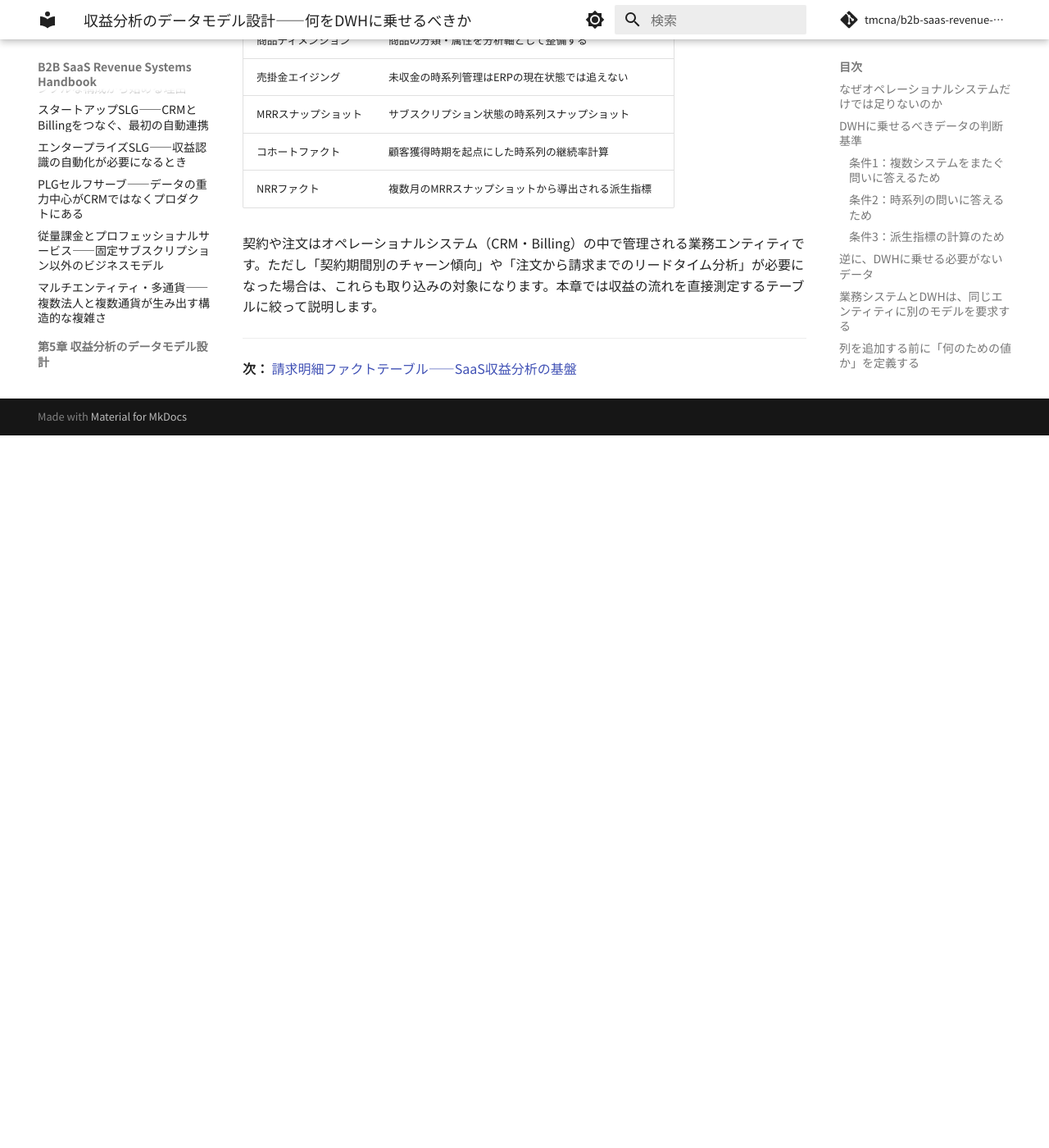
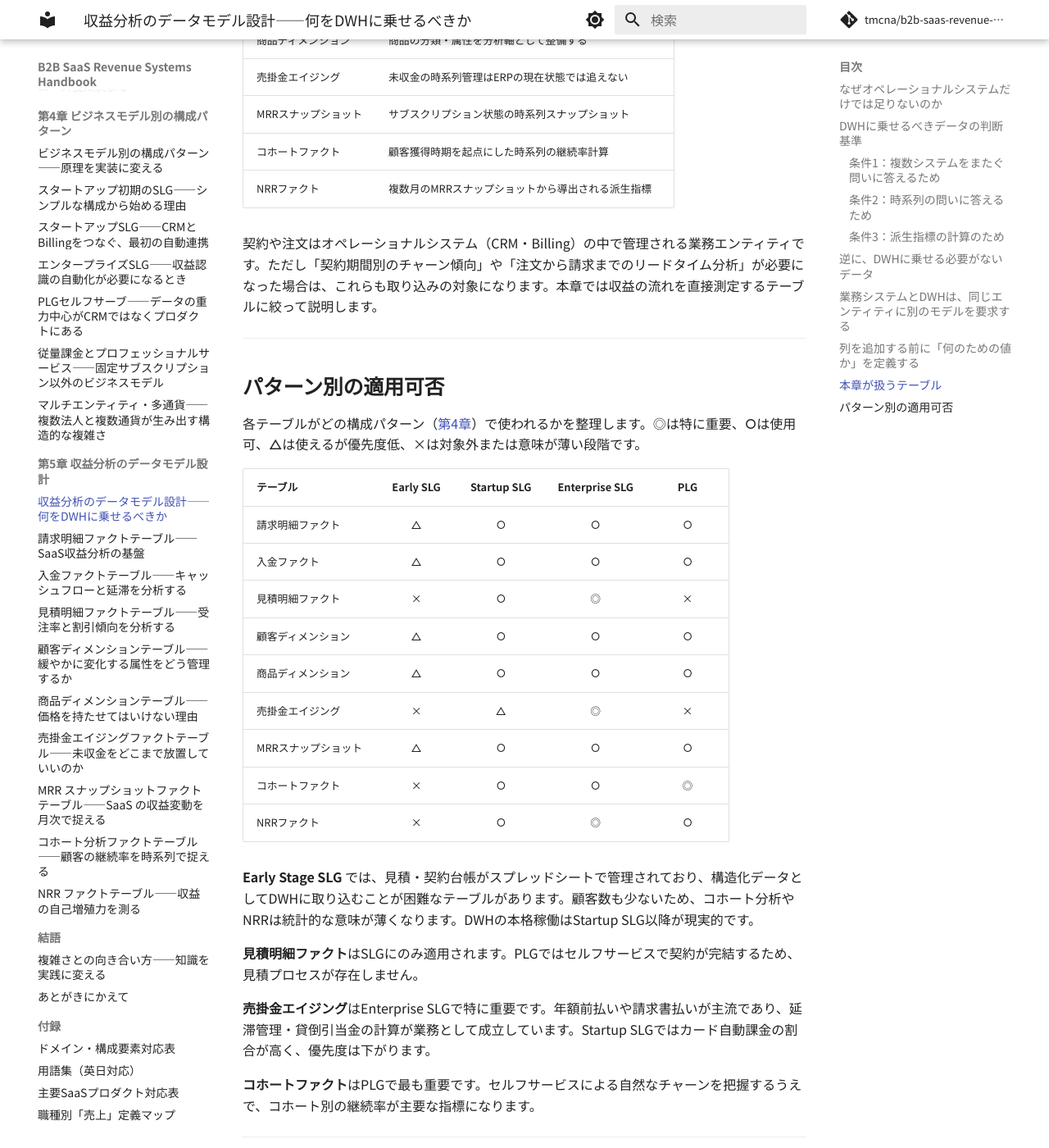
Before and after one commit to tmcna/b2b-saas-revenue-systems-handbook, an MkDocs documentation site: the page built from docs/05_dwh/00_intro.md, in a window 1280 px wide and 1400 px high, scrolled down 3709 px. Shown: the whole window at 82% size. Built offline with MkDocs 1.6.1 and Material for MkDocs 9.7.7, drawn with Linux system fonts in a browser that asks for light colours; comment, search, counter and statistics services are not loaded; before the commit the page ends 4240 px from its top, so only the background shows below that.

Commit message:
第5章イントロにパターン別適用可否の対応表を追加
4章の構成パターン（Early SLG / Startup SLG / Enterprise SLG / PLG）と
5章の各DWHテーブルの対応を一覧表で整理。見積明細・売掛金エイジング・
コホートファクトについて適用範囲の補足説明も追記した。

Co-Authored-By: Claude Sonnet 4.6 <noreply@anthropic.com>

```diff
--- a/docs/05_dwh/00_intro.md
+++ b/docs/05_dwh/00_intro.md
@@ -118,4 +118,30 @@ DWH のテーブルに列を追加するとき、「あると便利そう」と
 
 ---
 
+## パターン別の適用可否
+
+各テーブルがどの構成パターン（[第4章](../04_patterns/)）で使われるかを整理します。◎は特に重要、○は使用可、△は使えるが優先度低、×は対象外または意味が薄い段階です。
+
+| テーブル | Early SLG | Startup SLG | Enterprise SLG | PLG |
+|---|:---:|:---:|:---:|:---:|
+| 請求明細ファクト | △ | ○ | ○ | ○ |
+| 入金ファクト | △ | ○ | ○ | ○ |
+| 見積明細ファクト | × | ○ | ◎ | × |
+| 顧客ディメンション | △ | ○ | ○ | ○ |
+| 商品ディメンション | △ | ○ | ○ | ○ |
+| 売掛金エイジング | × | △ | ◎ | × |
+| MRRスナップショット | △ | ○ | ○ | ○ |
+| コホートファクト | × | ○ | ○ | ◎ |
+| NRRファクト | × | ○ | ◎ | ○ |
+
+**Early Stage SLG** では、見積・契約台帳がスプレッドシートで管理されており、構造化データとしてDWHに取り込むことが困難なテーブルがあります。顧客数も少ないため、コホート分析やNRRは統計的な意味が薄くなります。DWHの本格稼働はStartup SLG以降が現実的です。
+
+**見積明細ファクト**はSLGにのみ適用されます。PLGではセルフサービスで契約が完結するため、見積プロセスが存在しません。
+
+**売掛金エイジング**はEnterprise SLGで特に重要です。年額前払いや請求書払いが主流であり、延滞管理・貸倒引当金の計算が業務として成立しています。Startup SLGではカード自動課金の割合が高く、優先度は下がります。
+
+**コホートファクト**はPLGで最も重要です。セルフサービスによる自然なチャーンを把握するうえで、コホート別の継続率が主要な指標になります。
+
+---
+
 **次：** [請求明細ファクトテーブル——SaaS収益分析の基盤](01_fact_invoice_line.md)
```
